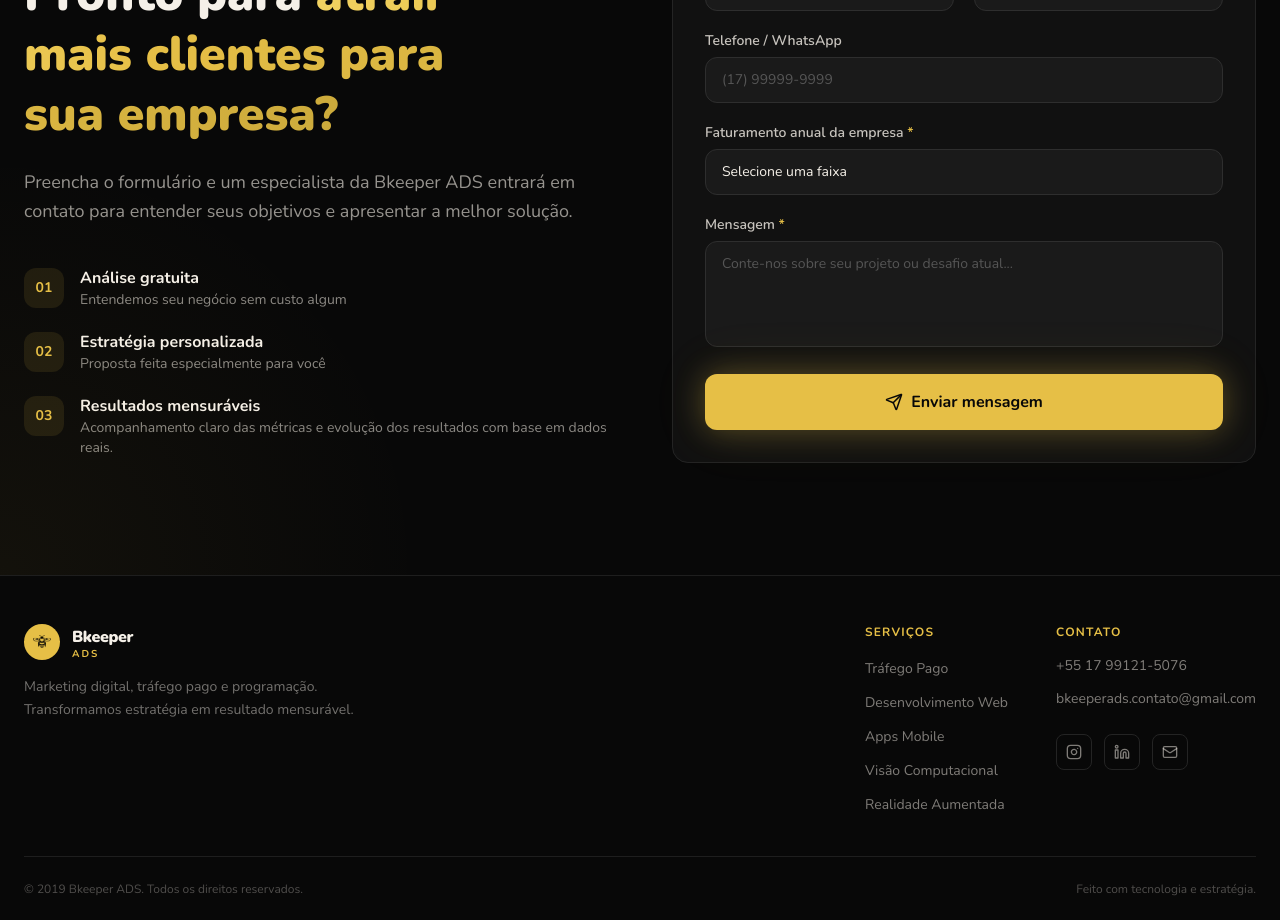
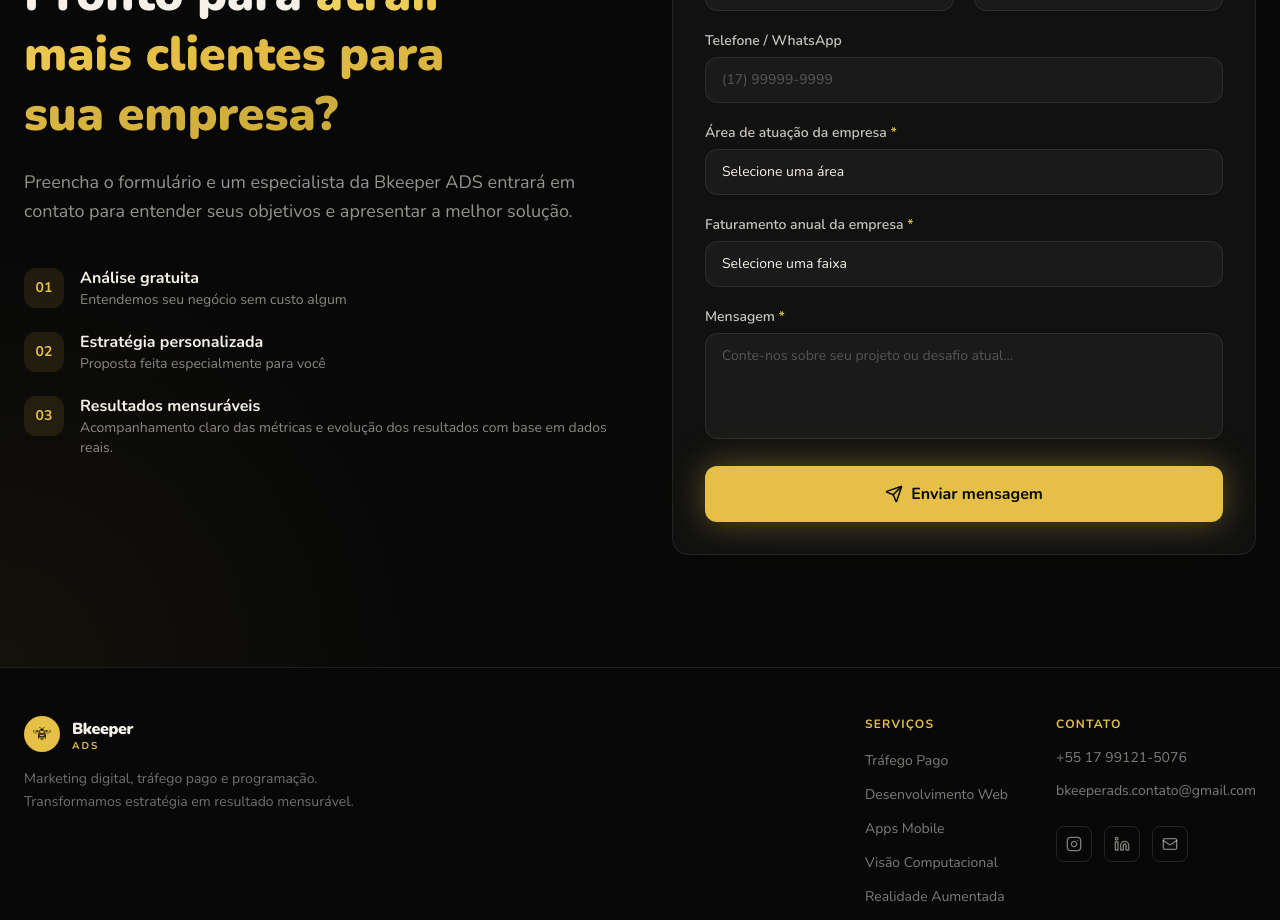
Before and after one commit to brunobastosfer/landing-page-bkeeper, a Next.js app: page / in a window 1280 px wide. Shown: the part 4440-5360 px from the top of the page. Built offline with nearby package versions, Linux system fonts and the light colour scheme.

Commit message:
feat: adicionando  filtro de empresa

```diff
--- a/components/contact-form.tsx
+++ b/components/contact-form.tsx
@@ -17,6 +17,29 @@ export function ContactForm() {
   const [state, setState] = useState<FormState>("idle")
   const [errorMsg, setErrorMsg] = useState("")
   const formStartTime = useRef<number>(Date.now())
+
+  const businessAreas = [
+    "Advocacia",
+    "Arquitetura",
+    "Clínica / Saúde",
+    "Dentista",
+    "Estética / Beleza",
+    "Academia / Fitness",
+    "Imobiliária",
+    "Construção / Engenharia",
+    "Restaurante / Alimentação",
+    "Hotel / Turismo",
+    "E-commerce / Loja Virtual",
+    "Loja física / Varejo",
+    "Educação / Cursos",
+    "Tecnologia / Software",
+    "Indústria",
+    "Consultoria / Serviços",
+    "Marketing / Publicidade",
+    "Automotivo",
+    "Financeiro",
+    "Outra"
+  ]
 
   async function handleSubmit(e: React.FormEvent<HTMLFormElement>) {
     e.preventDefault()
@@ -225,6 +248,31 @@ export function ContactForm() {
                 </div>
 
                 <div>
+                  <label htmlFor="area" className={labelClass}>
+                    Área de atuação da empresa{" "}
+                    <span className="text-[#E6BF46]">*</span>
+                  </label>
+
+                  <select
+                    id="area"
+                    name="area"
+                    required
+                    defaultValue=""
+                    className={`${inputClass} appearance-none cursor-pointer`}
+                  >
+                    <option value="" disabled>
+                      Selecione uma área
+                    </option>
+
+                    {businessAreas.map((area) => (
+                      <option key={area} value={area} className="bg-[#1a1a1a]">
+                        {area}
+                      </option>
+                    ))}
+                  </select>
+                </div>
+
+                <div>
                   <label htmlFor="revenue" className={labelClass}>
                     Faturamento anual da empresa{" "}
                     <span className="text-[#E6BF46]">*</span>
```
